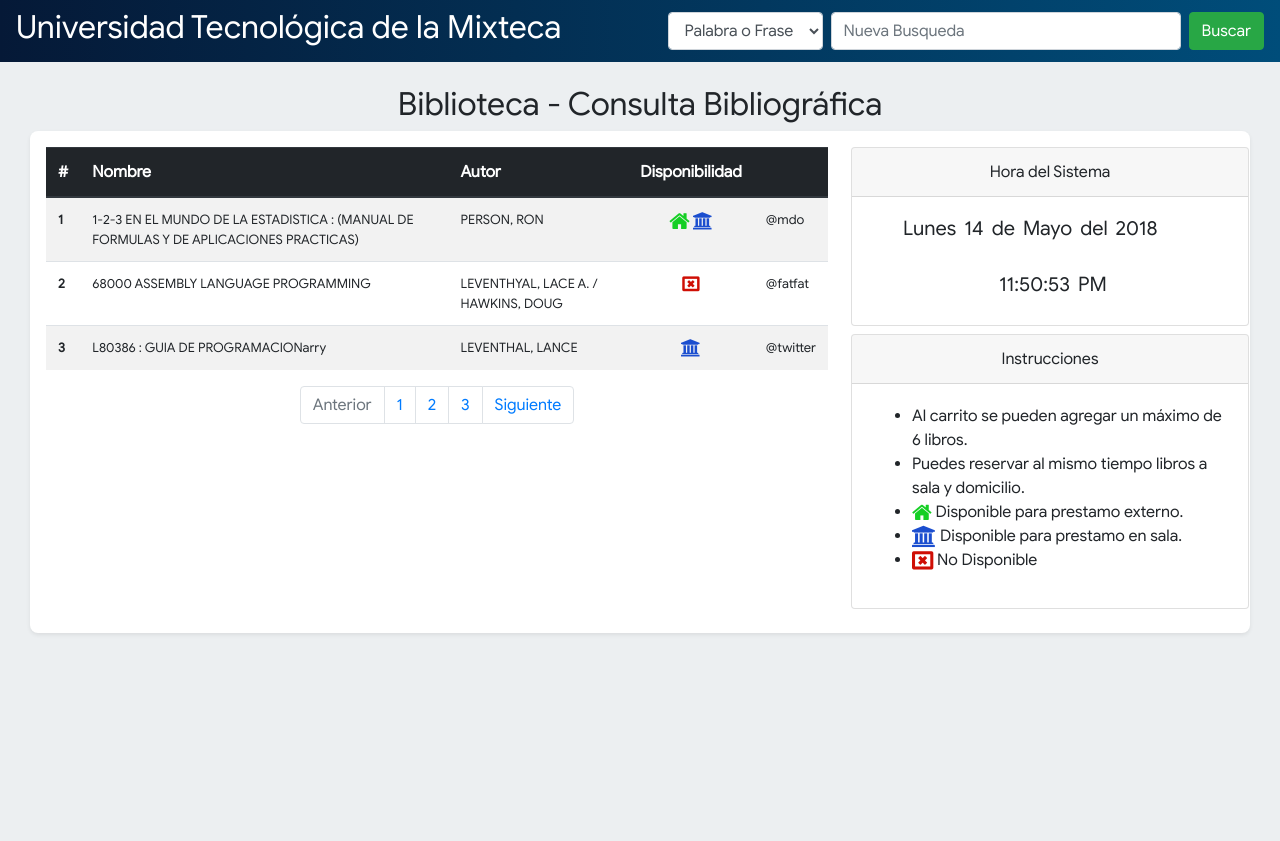
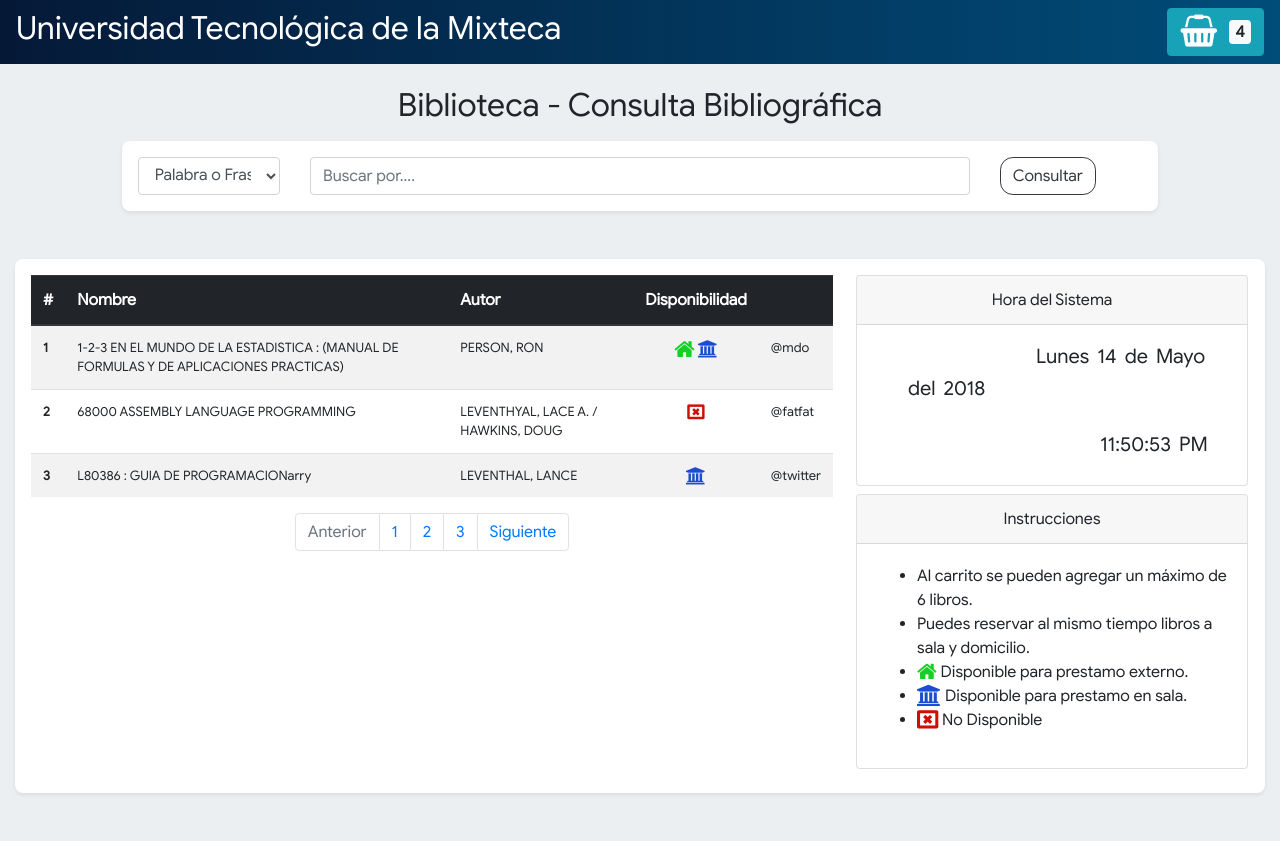
Before and after one commit to ks-pages/proyectoBiblioteca, a plain HTML site: page resultado_busqueda.html in a window 1280 px wide. Before the commit the page ends 800 px from the top, so only its background shows below. Drawn offline with Linux system fonts and the light colour scheme.

Commit message:
Se modifico la vista de resultados, donde se bajo del navbar la busqueda y se coloco la opción del carrito

```diff
--- a/css/estilos_personales.css
+++ b/css/estilos_personales.css
@@ -62,6 +62,10 @@ i.fa-window-close-o{
     color: #cf0f05;
 }
 
+i.fa-shopping-basket{
+    color: #ffffff;
+}
+
 .caja-busqueda{
 width: 350px !important;
 }
@@ -82,3 +86,35 @@ width: 350px !important;
     font-size:1.7em !important;
     vertical-align:-18% !important;
 }
+
+.cantidad{
+    vertical-align:30% !important;
+}
+
+.badge-personalizado{
+    display: inline-block;
+    padding: 0.25em 0.4em;
+    font-size: 100%;
+    font-weight: 700;
+    line-height: 1;
+    text-align: center;
+    white-space: nowrap;
+    vertical-align: baseline;
+    border-radius: 0.25rem;
+}
+
+
+@media (min-width: 992px) {
+
+    .card-size{
+        width: 600px !important;
+    }
+
+    .ml-lg-5II {
+        margin-left: 8rem !important;
+    }
+
+    .ml-lg-5III {
+        margin-left: 12rem !important;
+    }
+}
--- a/resultado_busqueda.html
+++ b/resultado_busqueda.html
@@ -12,15 +12,10 @@
 <body class="fondo-resultados">
 <nav class="navbar navbar-light bg-light fondo-personal">
     <h2 class="color-h ">Universidad Tecnológica de la Mixteca</h2>
-    <form class="form-inline">
-        <select id="inputState" class="form-control mr-sm-2 ">
-            <option>Palabra o Frase</option>
-            <option>Autor</option>
-            <option>Titulo</option>
-        </select>
-        <input class="form-control mr-sm-2 caja-busqueda" type="search" placeholder="Nueva Busqueda" aria-label="Search">
-        <button class="btn btn-success my-2 my-sm-0" type="submit">Buscar</button>
-    </form>
+    <!--<i class="fa fa-shopping-basket fa-3x fa-align-right"></i>-->
+    <button type="button" class="btn btn-info">
+        <i class="fa fa-shopping-basket fa-2x fa-align-right"></i> <span class="badge-personalizado badge-light  cantidad ml-2">4</span>
+    </button>
 </nav>
 
 
@@ -30,7 +25,29 @@
             <h2>Biblioteca - Consulta Bibliográfica</h2>
         </div>
     </div>
+    <div class="row mt-2">
+        <div class="col-lg-10 offset-lg-1 col-md-12 col-sm-12">
+            <div class="shadow-sm p-3 mb-5 bg-white rounded-personalizado">
+                <div class="row">
+                    <div class="col-lg-2 text-right">
+                        <select id="inputState" class="form-control opcion-busqueda">
+                            <option>Palabra o Frase</option>
+                            <option>Autor</option>
+                            <option>Titulo</option>
+                        </select>
+                    </div>
+                    <div class="col-lg-8">
+                        <input type="text" class="form-control" placeholder="Buscar por....">
+                    </div>
+                    <div class="col-1">
+                        <a href="resultado_busqueda.html" class="btn btn-outline-dark rounded-button">Consultar</a>
+                    </div>
+                </div>
+            </div>
+        </div>
+    </div>
 
+    <div class="row">
         <div class="col-lg-12 col-md-12 col-sm-12">
             <div class="shadow-sm p-3 mb-5 bg-white rounded-personalizado">
                 <div class="row">
@@ -85,12 +102,12 @@
                     </div>
                     <div class="col-lg-4">
                         <div class="row">
-                        <div class="card mb-2 ml-2 card-size text-center">
+                            <div class="card mb-2 ml-2 mr-lg-3 card-size text-center">
                                 <div class="card-header"> Hora del Sistema </div>
                                 <div class="card-body">
                                     <div class="col ml-3">
                                         <div class="form-inline">
-                                        <h5 class="mr-2" id="diaSemana">DiaSemana</h5>
+                                            <h5 class="mr-2 ml-lg-5II" id="diaSemana">DiaSemana</h5>
                                             <h5 class="mr-2" id="dia">DiaFecha</h5>
                                             <h5 class="mr-2">de</h5>
                                             <h5 class="mr-2" id="mes">Mes</h5>
@@ -98,7 +115,7 @@
                                             <h5 class="mr-2" id="year">Año</h5>
                                         </div>
                                         <br>
-                                    <div class="form-inline ml-4II">
+                                        <div class="form-inline ml-4II ml-lg-5III">
                                             <h5 id="horas">Horas</h5>
                                             <h5>:</h5>
                                             <h5 id="minutos">Minutos</h5>
@@ -111,7 +128,7 @@
                             </div>
                         </div>
                         <div class="row">
-                        <div class="card mb-2 ml-2 card-size">
+                            <div class="card mb-2 ml-2 mr-lg-3 card-size">
                                 <div class="card-header text-center">Instrucciones</div>
                                 <div class="card-body">
                                     <ul>
@@ -121,6 +138,7 @@
                                         <li><i class="fa fa-university fa-lg"></i> Disponible para prestamo en sala.</li>
                                         <li><i class="fa fa-window-close-o fa-lg"></i> No Disponible</li>
                                     </ul>
+                                </div>
                             </div>
                         </div>
                     </div>
```
Lines whose indentation alone changed are shown as unchanged.
